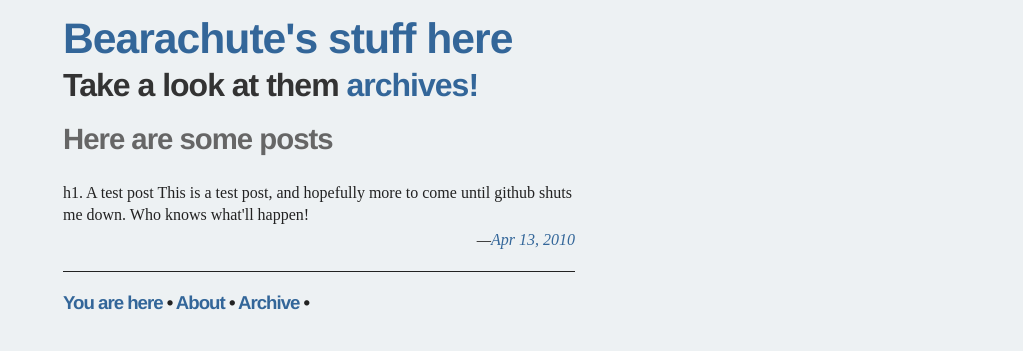
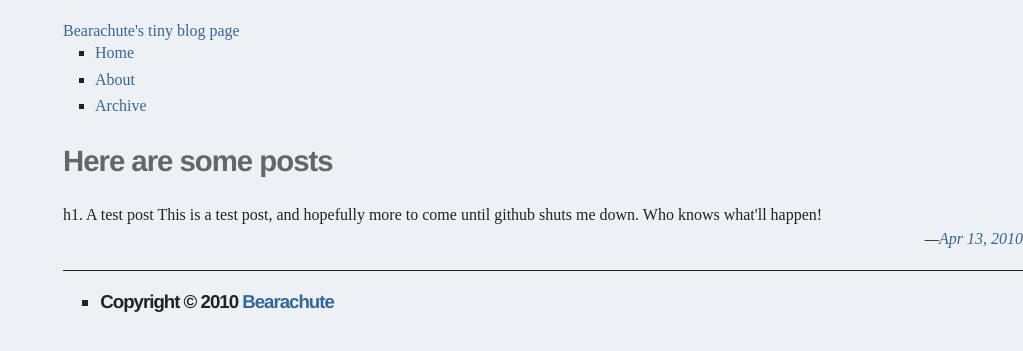
Before and after one commit to bearachute/bearachute.github.com, a Jekyll site: the page built from index.html, in a window 1280 px wide. Shown: the top 351 px of the page, without its empty margins (257-1280 px from the left). Built offline with Jekyll 4.4.1, drawn with Linux system fonts in a browser that asks for light colours.

Commit message:
new style

```diff
--- a/_layouts/default.html
+++ b/_layouts/default.html
@@ -1,25 +1,30 @@
 <!DOCTYPE html>
 <html xmlns="http://www.w3.org/1999/xhtml" xml:lang="en" lang="en">
   <head>
+	<meta content="Bearachute" name="Author">
+	<meta content="text/html; charset=utf-8" http-equiv="content-type">
 	<link href="/css/screen.css" media="screen, projection" rel="stylesheet" type="text/css" />
 	<title>Bearachute - {{ page.title }}</title>
 	</head>
 	<body>
-		<header>
-			<h1 id="title">
-				<a href="/about.html" title="About">Bearachute's stuff <a href="/" title="Home">here</a>
-				</h1>
-				<h2 id="subtitle">
-					Take a look at them <a href="/archive.html" title="Archive">archives!</a>
-					</h2>
-					</header>
-					<div id="wrapper">
+		<div id="wrap">
+			<div id="header"><a href="/">Bearachute's tiny blog page</a></div>
+			<div id="nav" role="navigation">
+				<ul>
+					<li><a href="/">Home</a></li>
+					<li><a href="/about.html" title="About bearachute">About</a></li>
+					<li><a href="/archive.html" title="old writings">Archive</a></li>
+					</ul>
+					</div>
+					<div id="content" class="clearfix">
+						<div id="main" role="main">
 						{{ content }}
-						<footer id="footer">
-							<a href="/" title="Home">You are here</a> &bull;
-							<a href="/about.html" title="About bearachute">About</a> &bull;
-							<a href="/archive.html" title="Old writings">Archive</a> &bull;
-						</footer>
-						</div>
+					</div>
+						<div id="footer" role="contentinfo">
+							<ul>
+								<li id="copyright">
+									Copyright &copy; 2010 <a href="/">Bearachute</a>
+									</ul>
+									</div>
 						</body>
 						</html>
```
